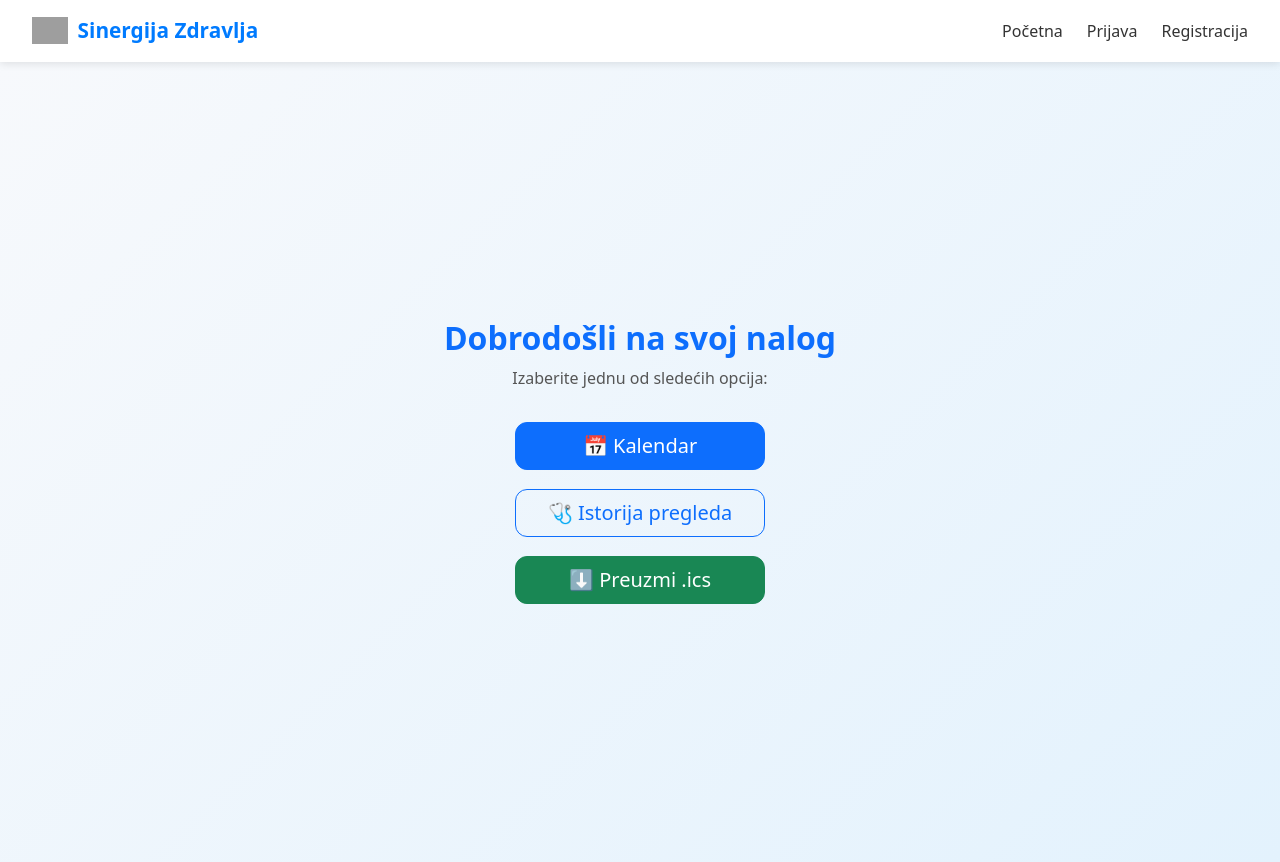
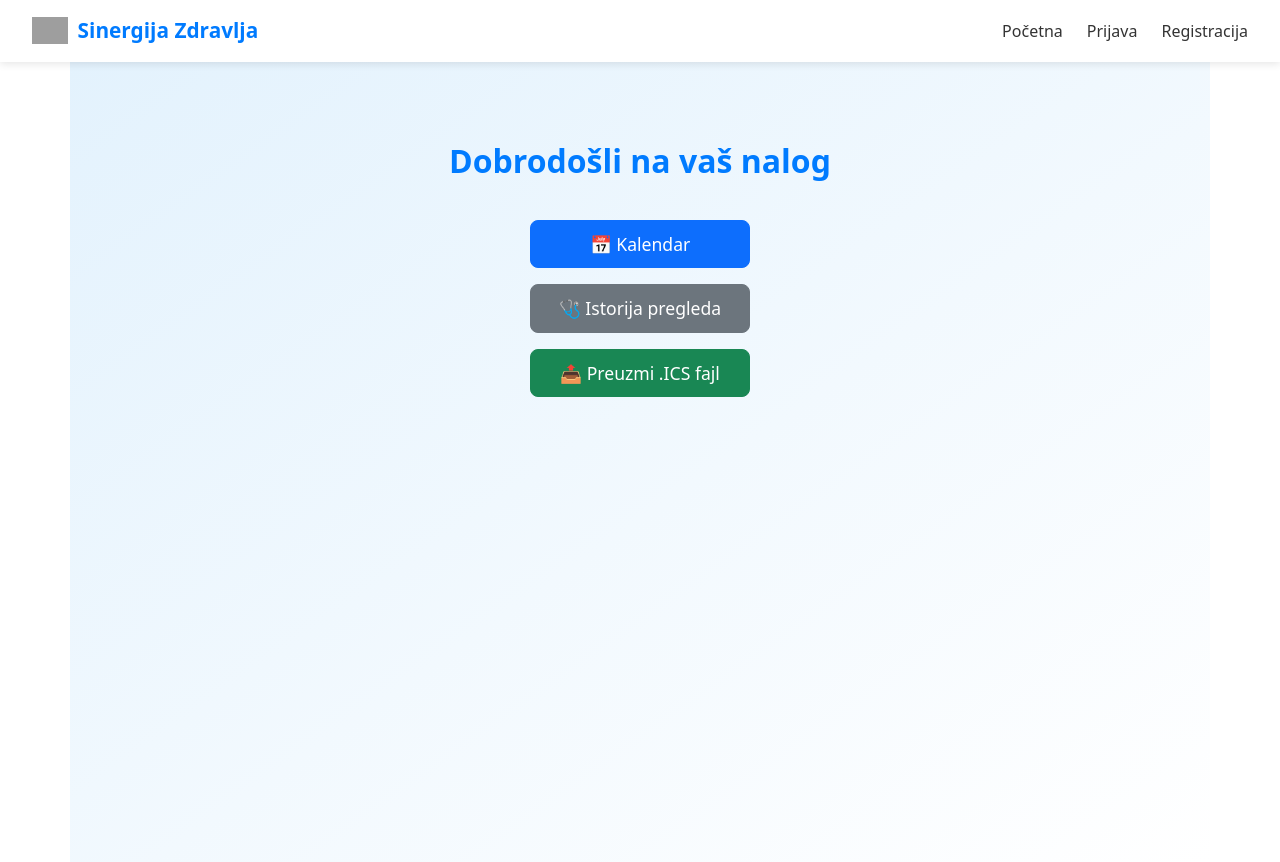
Before and after one commit to elab-development/internet-tehnologije-2024-projekat-appzainteraktivnikalendar, a React (Create React App) app in the folder frontend/: page /patient/dashboard in a window 1280 px wide. Built offline with nearby package versions, Linux system fonts and the light colour scheme; grey boxes are pictures that could not be loaded.

Commit message:
- dodat export ics

```diff
--- a/frontend/src/pages/dashboard/PatientDashboard.jsx
+++ b/frontend/src/pages/dashboard/PatientDashboard.jsx
@@ -1,47 +1,45 @@
+// src/pages/DashboardPatient.jsx
 import React from "react";
-import { useNavigate } from "react-router-dom";
+import api from "../../api/api";
+import { Button, Container } from "react-bootstrap";
 import "../../styles/Dashboard.css";
-import Navbar from "../../components/Navbar";
-import { Button, Container } from "react-bootstrap";
 
-const PatientDashboard = () => {
-  const navigate = useNavigate();
+const DashboardPatient = () => {
+  const handleExportICS = async () => {
+    try {
+      const response = await api.get("/patient/appointments/export", {
+        responseType: "blob",
+      });
+
+      const url = window.URL.createObjectURL(new Blob([response.data]));
+      const link = document.createElement("a");
+      link.href = url;
+      link.setAttribute("download", "appointments.ics");
+      document.body.appendChild(link);
+      link.click();
+      link.remove();
+    } catch (error) {
+      console.error("Greška pri izvozu termina:", error);
+      alert("Došlo je do greške prilikom izvoza termina.");
+    }
+  };
 
   return (
-    <>
-      <div className="dashboard-container">
-        <Container className="text-center">
-          <h2 className="dashboard-title">Dobrodošli na svoj nalog</h2>
-          <p className="dashboard-subtitle">
-            Izaberite jednu od sledećih opcija:
-          </p>
+    <Container className="dashboard-container">
+      <h1 className="dashboard-title">Dobrodošli na vaš nalog</h1>
       <div className="dashboard-buttons">
-            <Button
-              variant="primary"
-              size="lg"
-              onClick={() => navigate("/patient/calendar")}
-            >
+        <Button variant="primary" href="/patient/calendar">
           📅 Kalendar
         </Button>
-            <Button
-              variant="outline-primary"
-              size="lg"
-              onClick={() => navigate("/patient/history")}
-            >
+        <Button variant="secondary" href="/patient/history">
           🩺 Istorija pregleda
         </Button>
-            <Button
-              variant="success"
-              size="lg"
-              onClick={() => alert("Preuzimanje .ics fajla uskoro!")}
-            >
-              ⬇️ Preuzmi .ics
+        <Button variant="success" onClick={handleExportICS}>
+          📤 Preuzmi .ICS fajl
         </Button>
       </div>
     </Container>
-      </div>
-    </>
   );
 };
 
-export default PatientDashboard;
+export default DashboardPatient;
--- a/frontend/src/styles/Dashboard.css
+++ b/frontend/src/styles/Dashboard.css
@@ -1,38 +1,33 @@
 .dashboard-container {
+  text-align: center;
+  padding: 80px 20px;
+  background: linear-gradient(to bottom right, #e3f2fd, #ffffff);
   min-height: 100vh;
-  display: flex;
-  align-items: center;
-  justify-content: center;
-  background: linear-gradient(135deg, #f7f9fc 0%, #e3f2fd 100%);
-  padding: 2rem;
 }
 
 .dashboard-title {
+  font-size: 2rem;
+  margin-bottom: 2.5rem;
+  color: #007bff;
   font-weight: 700;
-  color: #0d6efd;
-  margin-bottom: 0.5rem;
-}
-
-.dashboard-subtitle {
-  color: #555;
-  margin-bottom: 2rem;
 }
 
 .dashboard-buttons {
   display: flex;
   flex-direction: column;
-  gap: 1.2rem;
+  gap: 1rem;
   align-items: center;
 }
 
-.dashboard-buttons button {
-  width: 250px;
-  border-radius: 12px;
-  font-weight: 500;
+.dashboard-buttons .btn {
+  width: 220px;
+  font-size: 1.1rem;
+  padding: 10px 20px;
+  border-radius: 8px;
   transition: transform 0.2s ease, box-shadow 0.2s ease;
 }
 
-.dashboard-buttons button:hover {
-  transform: translateY(-2px);
-  box-shadow: 0 6px 16px rgba(0, 0, 0, 0.15);
+.dashboard-buttons .btn:hover {
+  transform: translateY(-3px);
+  box-shadow: 0 4px 10px rgba(0, 123, 255, 0.3);
 }
```
Lines whose indentation alone changed are shown as unchanged.
